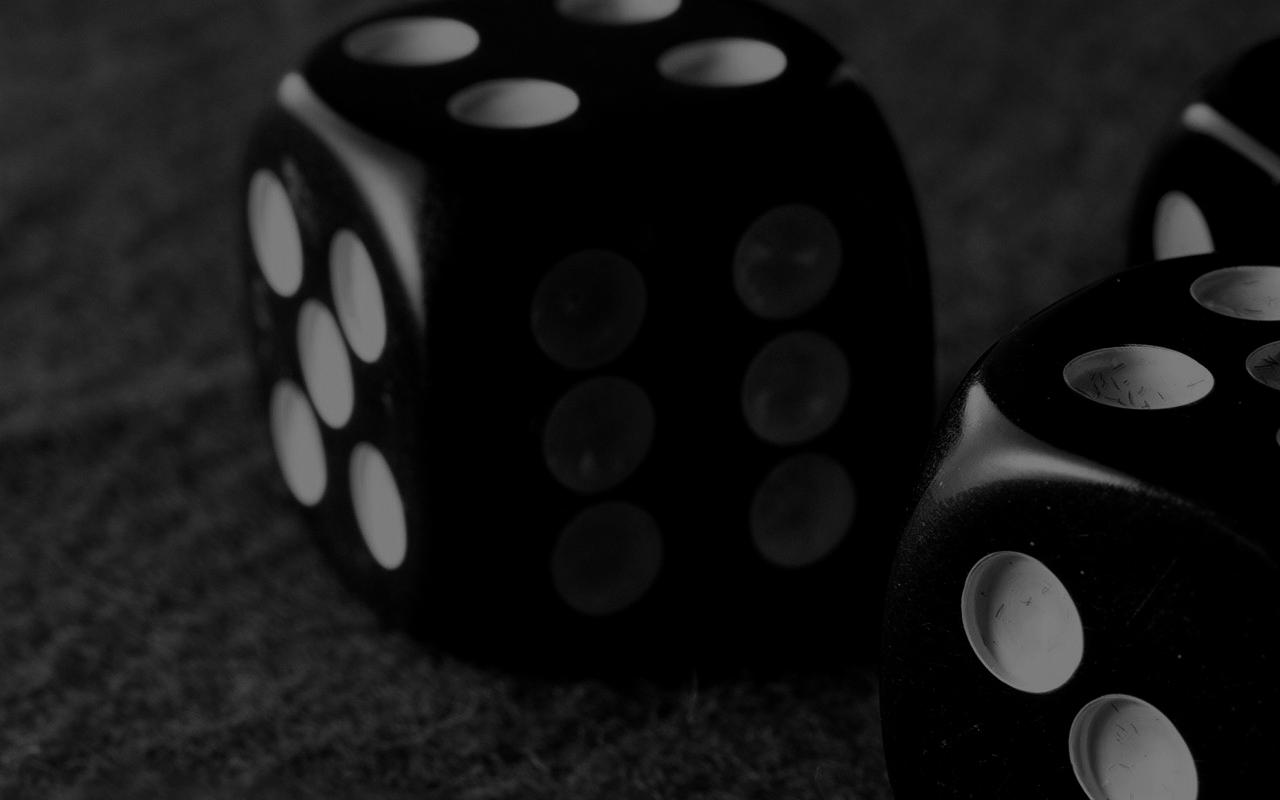
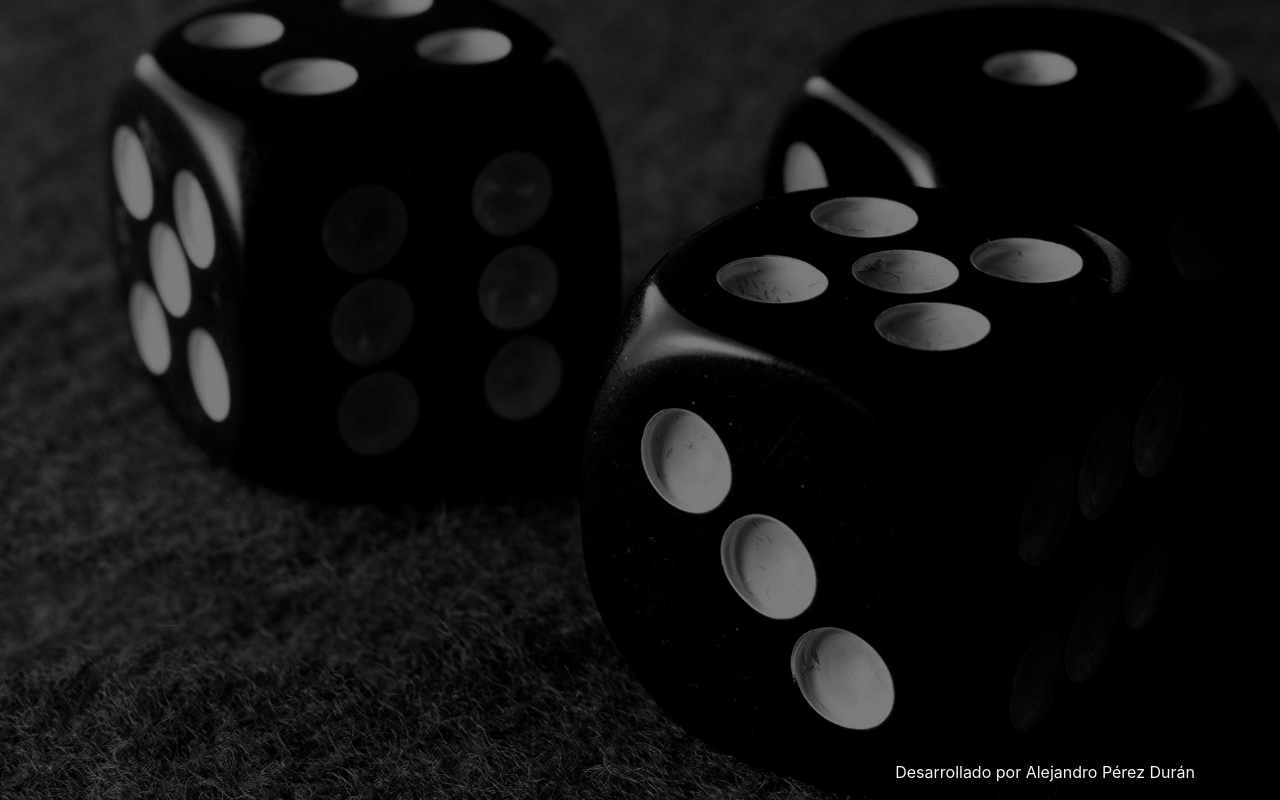
Before and after one commit to durantdurant95/charada_cubana, a React (Create React App) app: page / in a window 1280 px wide. Built offline with nearby package versions, Linux system fonts and the light colour scheme.

Commit message:
correccion de la posicion del footer

```diff
--- a/src/App.js
+++ b/src/App.js
@@ -15,7 +15,6 @@ function App() {
           <Route path="/charada_cubana" exact>
             <BarraNav />
             <Inicio />
-            <Footer />
           </Route>
           <Route path="/buscador" exact>
             <BarraNav />
@@ -26,6 +25,7 @@ function App() {
             <Charada />
           </Route>
         </Switch>
+        <Footer />
       </Router>
     </Fragment>
   );
--- a/src/App.scss
+++ b/src/App.scss
@@ -5,14 +5,12 @@ $texto: #f5f5f5;
 body {
   color: $texto;
   background-image: url(../src/images/wall.jpg);
-}
-
-.hero {
   background-size: cover;
   background-position: center;
   background-repeat: no-repeat;
   min-height: 100vh;
 }
+
 .charada {
   background-color: transparentize($principal, $amount: 0.5);
 }
--- a/src/components/Footer.jsx
+++ b/src/components/Footer.jsx
@@ -4,7 +4,7 @@ import { Container } from "react-bootstrap";
 const Footer = () => {
   return (
     <footer>
-      <Container>
+      <Container className="fixed-bottom">
         <p className="float-right">Desarrollado por Alejandro Pérez Durán</p>
       </Container>
     </footer>
--- a/src/components/Inicio.jsx
+++ b/src/components/Inicio.jsx
@@ -4,7 +4,7 @@ import { NavLink } from "react-router-dom";
 
 const Inicio = () => {
   return (
-    <Container className="hero">
+    <Container>
       <h1 className="py-5 display-4 font-weight-bold">
         La Charada siempre a su alcance
       </h1>
```
